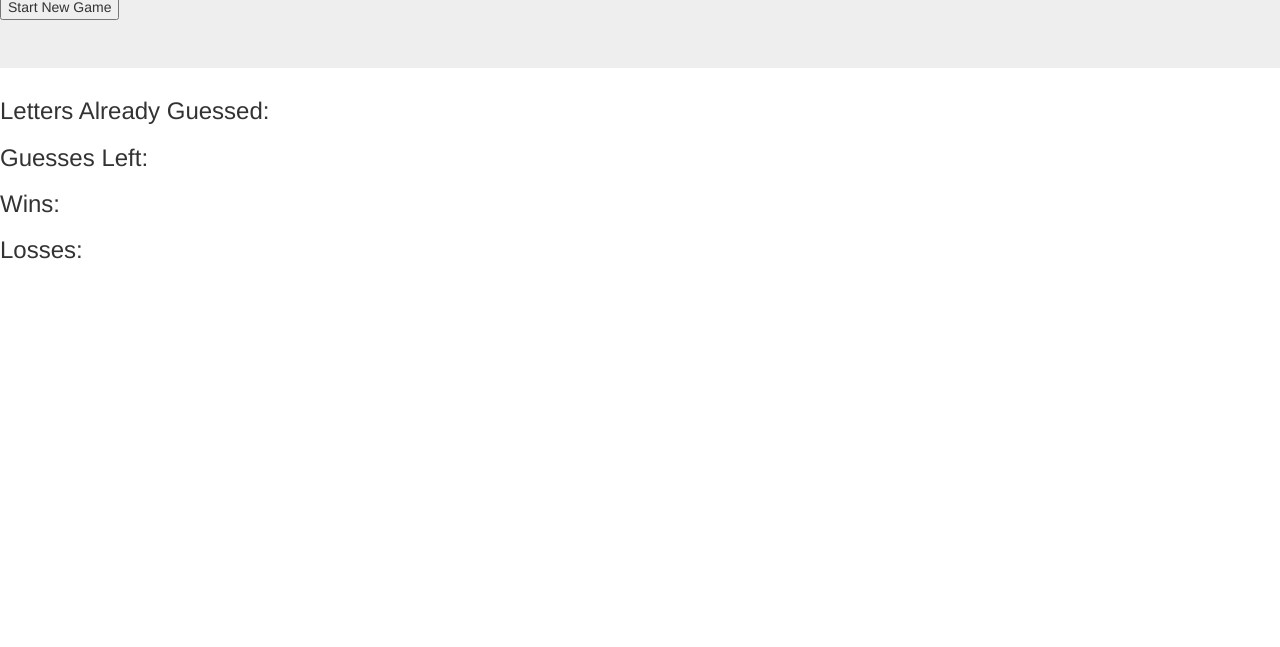
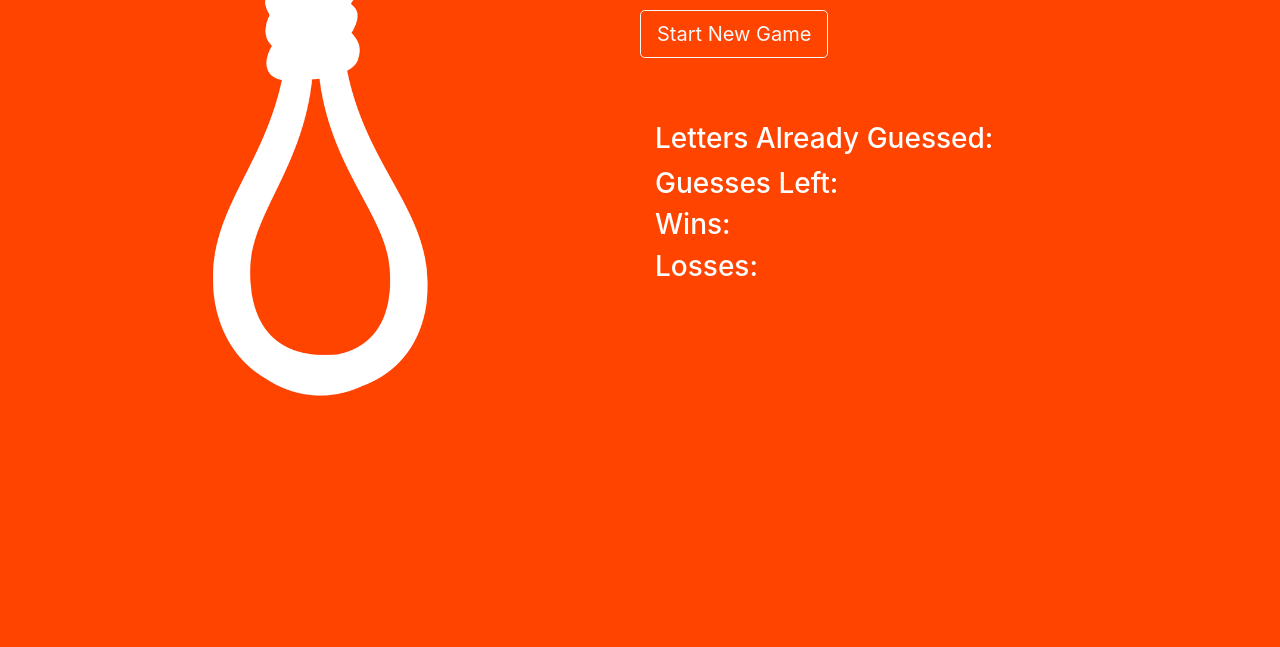
Before and after one commit to jschneid94/Word-Guess-Game, a plain HTML site: page index.html in a window 1280 px wide. Shown: the part 153-800 px from the top of the page. Drawn offline with nearby package versions, Linux system fonts and the light colour scheme.

Commit message:
Added an image and some styling.

```diff
--- a/assets/css/style.css
+++ b/assets/css/style.css
@@ -0,0 +1,18 @@
+#noose {
+    width: 100%;
+    height: auto;
+}
+
+#placeholders {
+    letter-spacing: 7px;
+    font-size: 40px;
+}
+
+#guessesLeft {
+    font-size: 30px;
+}
+
+body {
+    text-align: center;
+    background-color: #FF4400;
+}
--- a/index.html
+++ b/index.html
@@ -4,32 +4,59 @@
         <title>Word Guess Game</title>
         <meta charset="UTF-8">
         <link rel="stylesheet"
-            href="https://maxcdn.bootstrapcdn.com/bootstrap/3.3.7/css/bootstrap.min.css"
-            integrity="sha384-BVYiiSIFeK1dGmJRAkycuHAHRg32OmUcww7on3RYdg4Va+PmSTsz/K68vbdEjh4u"
+            href="https://stackpath.bootstrapcdn.com/bootstrap/4.1.0/css/bootstrap.min.css"
+            integrity="sha384-9gVQ4dYFwwWSjIDZnLEWnxCjeSWFphJiwGPXr1jddIhOegiu1FwO5qRGvFXOdJZ4"
             crossorigin="anonymous">
         <link rel="stylesheet" href="assets/css/style.css">
     </head>
 
     <body>
+        <div class="container-fluid text-center">
 
-        <div class="jumbotron">
-            <h1 class="float-left">Hangman!</h1>
+            <div class="row">
 
-            <button id="newGameButton" class="float-right">Start New Game</button>
-        </div>
+                <div class="col-md-6">
+                    <img id="noose" class="img-fluid" src="assets/images/noose.png">
+                </div>
 
-        <!--Change CSS to create letter spacing between these characters-->
-        <span id="placeholders"></span>
+                <div class="col-md-6 text-white">
 
-        <div>
-            <h3>Letters Already Guessed:</h3>
-            <span id="guessedLetters"></span>
-        </div>
+                    <div class="row mx-auto">
+                        <h1 class="display-1 my-3">Hangman!</h1>
+                    </div>
 
-        <div>
-            <h3>Guesses Left: <span id="guessesLeft"></span></h3>
-            <h3>Wins: <span id="wins"></span></h3>
-            <h3>Losses: <span id="losses"></span></h3>
+                    <div class="row">
+                        <button type="button"
+                            id="newGameButton"
+                            class="btn btn-outline-light btn-lg my-3">
+                            Start New Game
+                        </button>
+                    </div>
+
+                    <div class="row">
+                        <span id="placeholders" class="text-center my-3"></span>
+                    </div>
+
+                    <div class="row my-3 text-left">
+                        <div class="col-md-12">
+                            <h3>Letters Already Guessed: <span id="guessedLetters"></span></h3>
+
+                        </div>
+                        <div class="col-md-12">
+                            <h3>Guesses Left: <span id="guessesLeft"></span></h3>
+                        </div>
+                        <div class="col-md-12">
+                            <h3>Wins: <span id="wins"></span></h3>
+                        </div>
+                        <div class="col-md-12">
+                            <h3>Losses: <span id="losses"></span></h3>
+                        </div>
+                    </div>
+
+                </div>
+
+            </div>
+
         </div>
 
 
```
Also changed, not shown: assets/images/noose.png (added).
